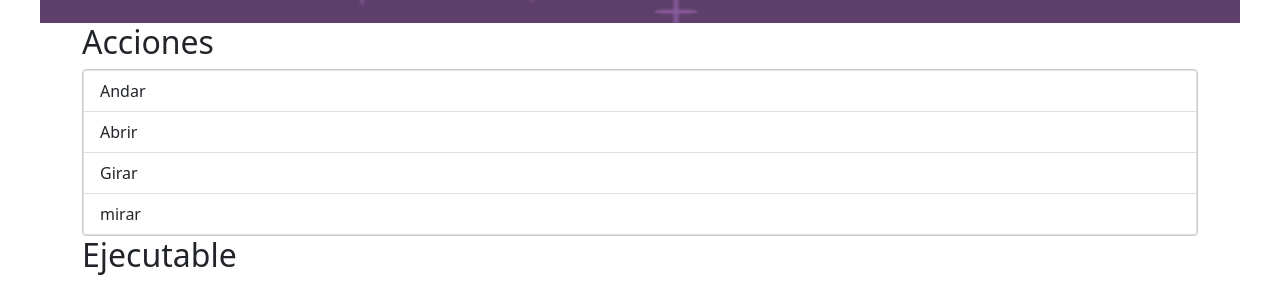
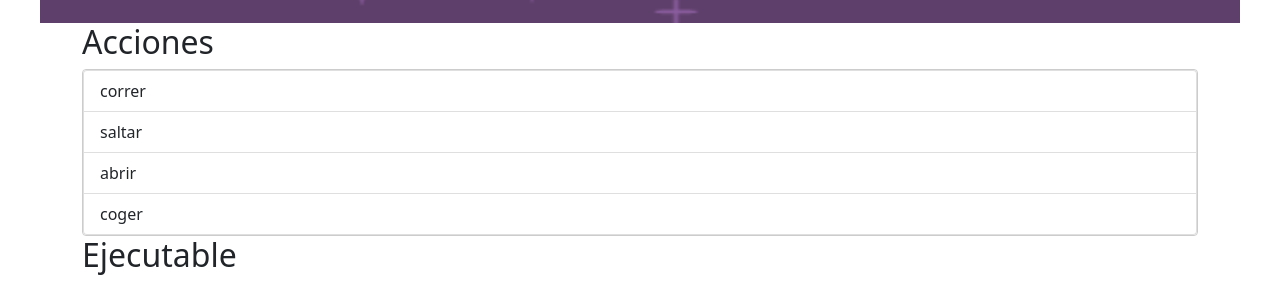
Before and after one commit to javapagar/programming-game, an Angular app: page / in a window 1280 px wide. Shown: the part 777-1058 px from the top of the page. Built offline with nearby package versions, Linux system fonts and the light colour scheme.

Commit message:
refactorización acciones

```diff
--- a/src/app/app.component.html
+++ b/src/app/app.component.html
@@ -1,4 +1,3 @@
 <app-game></app-game>
 <app-drag-drop-connected-lists></app-drag-drop-connected-lists>
-
 <router-outlet></router-outlet>
--- /dev/null
+++ b/src/app/clases/drop-item.ts
@@ -0,0 +1,7 @@
+export class DropItem {
+    label : string;
+
+    constructor(label : string){
+        this.label=label;
+    }
+}
--- a/src/app/drag-drop-connected-lists/drag-drop-connected-lists.component.html
+++ b/src/app/drag-drop-connected-lists/drag-drop-connected-lists.component.html
@@ -3,11 +3,11 @@
     <ul
       cdkDropList
       #accionesList="cdkDropList"
-      [cdkDropListData]="acciones"
+      [cdkDropListData]="actions"
       [cdkDropListConnectedTo]="[ejecutableList]"
       class="list-group void-list"
       (cdkDropListDropped)="drop($event)">
-      <li #accionitem class="list-group-item" *ngFor="let item of acciones" cdkDrag>{{item}}</li>
+      <li #accionitem class="list-group-item" *ngFor="let item of actions" cdkDrag>{{item?.label}}</li>
     </ul>
 </div>
 
@@ -17,11 +17,11 @@
     <ul
       cdkDropList
       #ejecutableList="cdkDropList"
-      [cdkDropListData]="accionesEjecutables"
+      [cdkDropListData]="actionsToExe"
       [cdkDropListConnectedTo]="[accionesList]"
       class="list-group void-list"
       (cdkDropListDropped)="drop($event)">
-      <li #accionitem class="list-group-item" *ngFor="let item of accionesEjecutables" cdkDrag>{{item}}</li>
+      <li #accionitem class="list-group-item" *ngFor="let item of actionsToExe" cdkDrag>{{item?.label}}</li>
   </ul>
 
 </div>
--- a/src/app/drag-drop-connected-lists/drag-drop-connected-lists.component.ts
+++ b/src/app/drag-drop-connected-lists/drag-drop-connected-lists.component.ts
@@ -1,5 +1,6 @@
 import { CdkDragDrop, moveItemInArray, transferArrayItem } from '@angular/cdk/drag-drop';
 import { AfterViewInit, Component, ElementRef, OnInit, QueryList, ViewChildren } from '@angular/core';
+import { DropItem } from '../clases/drop-item';
 
 
 
@@ -9,12 +10,10 @@ import { AfterViewInit, Component, ElementRef, OnInit, QueryList, ViewChildren }
   styleUrls: ['./drag-drop-connected-lists.component.css']
 })
 export class DragDropConnectedListsComponent implements OnInit, AfterViewInit {
-  acciones = [
-    'Andar',
-    'Abrir',
-    'Girar',
-    'mirar'
-  ];
+
+  actions : any[];
+  actionsToExe : any [] =[];
+
   @ViewChildren ("accionitem", {read : ElementRef}) accionlist:  QueryList<ElementRef>;
   accionesEjecutables = [
 
@@ -22,11 +21,15 @@ export class DragDropConnectedListsComponent implements OnInit, AfterViewInit {
   constructor() { }
 
   ngOnInit(): void {
+    this.actions=[new DropItem("correr"),
+    new DropItem("saltar"),
+    new DropItem("abrir"),
+    new DropItem("coger")]
   }
    ngAfterViewInit(): void {
      //Called after ngAfterContentInit when the component's view has been initialized. Applies to components only.
      //Add 'implements AfterViewInit' to the class.
-     console.log(this.accionlist)
+     //console.log(this.actionsToExe)
      //this.accionlist.nativeElement.focus();
    }
   drop (event: CdkDragDrop<any[]>){
@@ -37,11 +40,17 @@ export class DragDropConnectedListsComponent implements OnInit, AfterViewInit {
         event.container.data,
         event.previousIndex,
         event.currentIndex);
+
+        if(event.previousContainer.id==="cdk-drop-list-0"){
+          this.actionsToExe=event.container.data;
+        }
+        console.log(this.actionsToExe);
+        console.log(event.previousContainer.id);
     }
     //this.ngAfterViewInit();
   }
 
   ejecutar(){
-    console.log(this.accionlist.first.nativeElement.value);
+    this.actionsToExe.forEach(item => console.log(item?.label));
   }
 }
--- a/src/app/drag-drop-list/drag-drop-list.component.html
+++ b/src/app/drag-drop-list/drag-drop-list.component.html
@@ -1,5 +1,5 @@
 <div class="container">
-    <ul class="list-group" cdkDropList (cdkDropListDropped) = "drop($event)">
-        <li class="list-group-item" *ngFor="let accion of ACCIONES" cdkDrag> {{ accion }} </li>
-    </ul>
+    <div class="list-group" cdkDropList (cdkDropListDropped) = "drop($event)">
+        <div class="list-group-item" *ngFor="let accion of actions" cdkDrag> {{ accion?.label }} </div>
+    </div>
 </div>
--- a/src/app/drag-drop-list/drag-drop-list.component.ts
+++ b/src/app/drag-drop-list/drag-drop-list.component.ts
@@ -1,3 +1,4 @@
+import { DropItem } from './../clases/drop-item';
 import { CdkDragDrop, moveItemInArray } from '@angular/cdk/drag-drop';
 import { Component, OnInit } from '@angular/core';
 
@@ -9,13 +10,18 @@ import { Component, OnInit } from '@angular/core';
 export class DragDropListComponent implements OnInit {
 
   public ACCIONES =["correr", "saltar", "abrir","coger"];
+  public actions : Array <any>;
 
   constructor() { }
 
   ngOnInit(): void {
+    this.actions=[new DropItem("correr"),
+    new DropItem("saltar"),
+    new DropItem("abrir"),
+    new DropItem("coger")]
   }
 
   drop(event:CdkDragDrop<any>){
-    moveItemInArray(this.ACCIONES,event.previousIndex,event.currentIndex);
+    moveItemInArray(this.actions,event.previousIndex,event.currentIndex);
   }
 }
```
Also changed, not shown: 1 other file (tests, documents, lock files or other folders).
